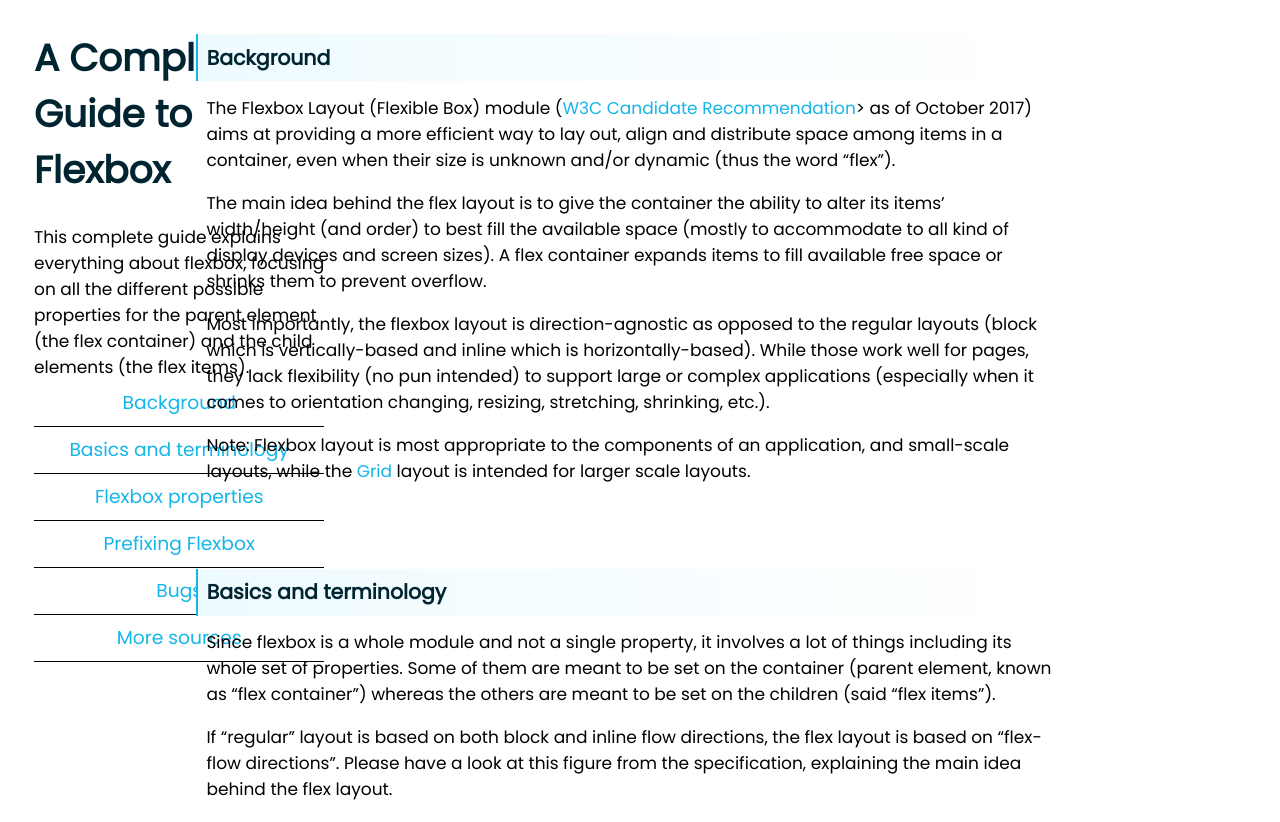
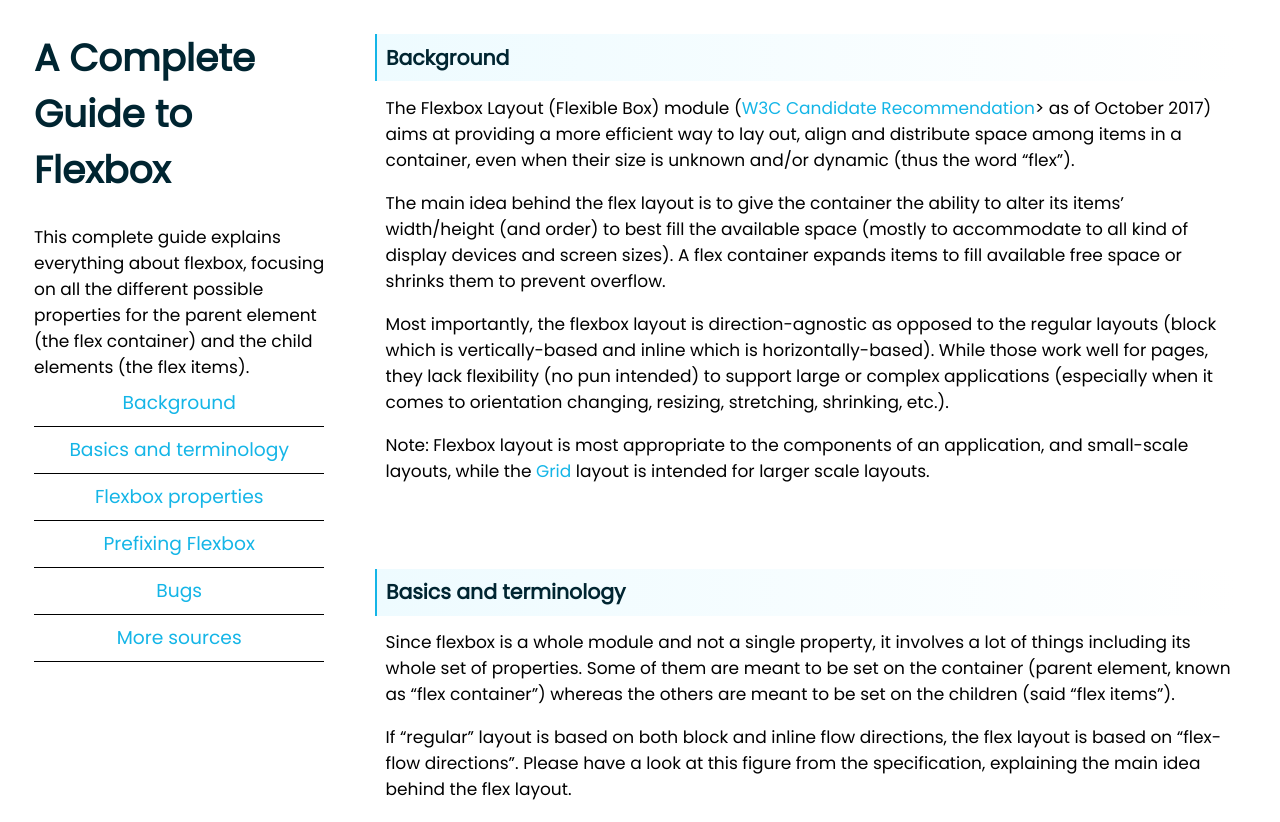
Before and after one commit to Jitendra1mp4/fcc-technical-documentation, a plain HTML site: page index.html in a window 1280 px wide. Shown: the top 822 px of the page. Drawn offline with Linux system fonts and the light colour scheme.

Commit message:
fixed : style for #main-doc broken on wide screen

```diff
--- a/styles.css
+++ b/styles.css
@@ -136,10 +136,10 @@ footer {
   #main-doc {
     position: relative;
     width: 70vw;
-    max-width : unset ;
-    right: 1%;
+    max-width: unset;
+    left: 13vw;
     top: 5%;
-  }
+}
   #navbar {
     width: 28vw;
     position: fixed;
```
